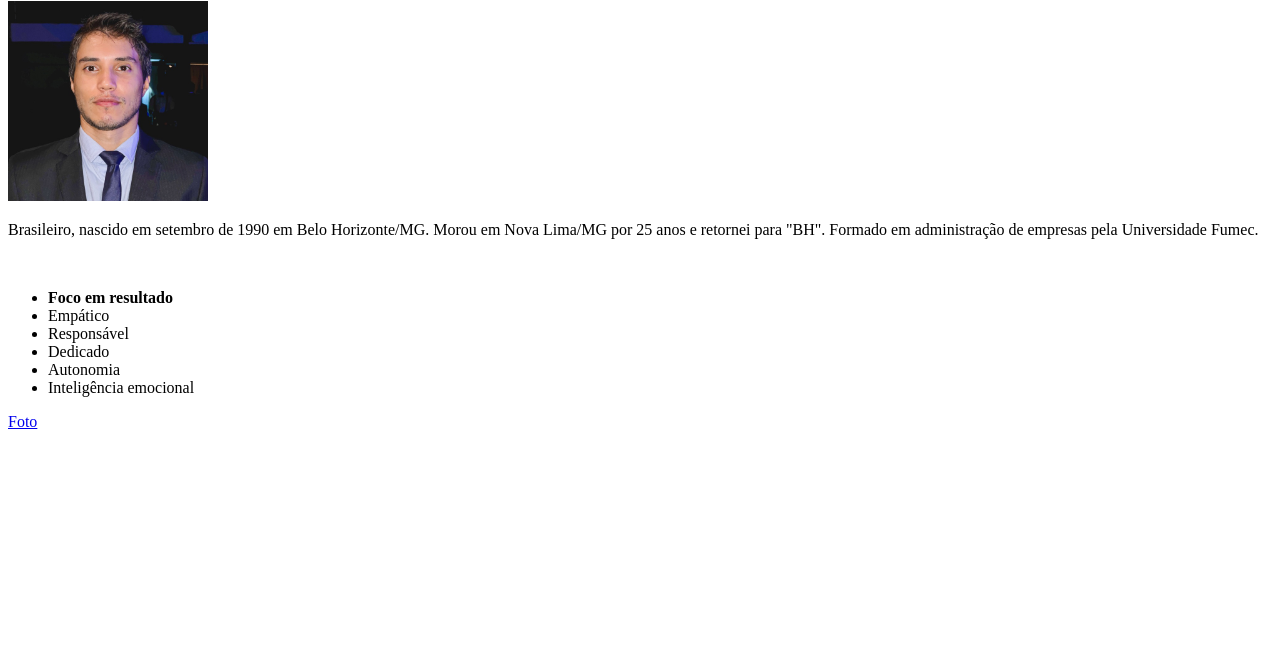
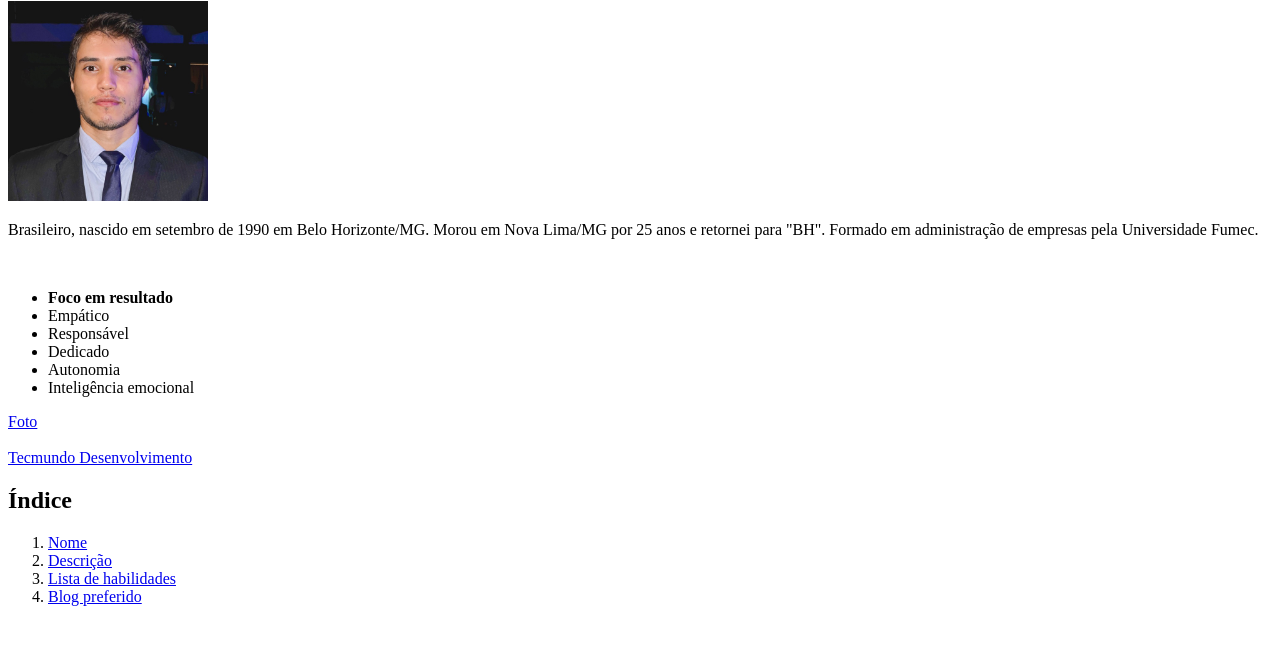
Before and after one commit to pedrolspatricio/pedrolspatricio.github.io, a plain HTML site: page index.html in a window 1280 px wide. Shown: the part 79-724 px from the top of the page. Drawn offline with Linux system fonts and the light colour scheme.

Commit message:
Inserção blog preferido e do índice

```diff
--- a/index.html
+++ b/index.html
@@ -26,3 +26,13 @@
     <a href="#foto" target="">Foto</a>
     <br>
     <br>
+
+    <a id="blog preferido" href="https://www.tecmundo.com.br/desenvolvimento/noticias" target="_blank">Tecmundo Desenvolvimento</a>
+
+    <h2>Índice</h2>
+    <ol>
+        <li><a href="#nome">Nome</a></li>
+        <li><a href="#descrição">Descrição</a></li>
+        <li><a href="#lista de habilidades">Lista de habilidades</a></li>
+        <li><a href="#blog preferido">Blog preferido</a></li>
+    </ol>
```
